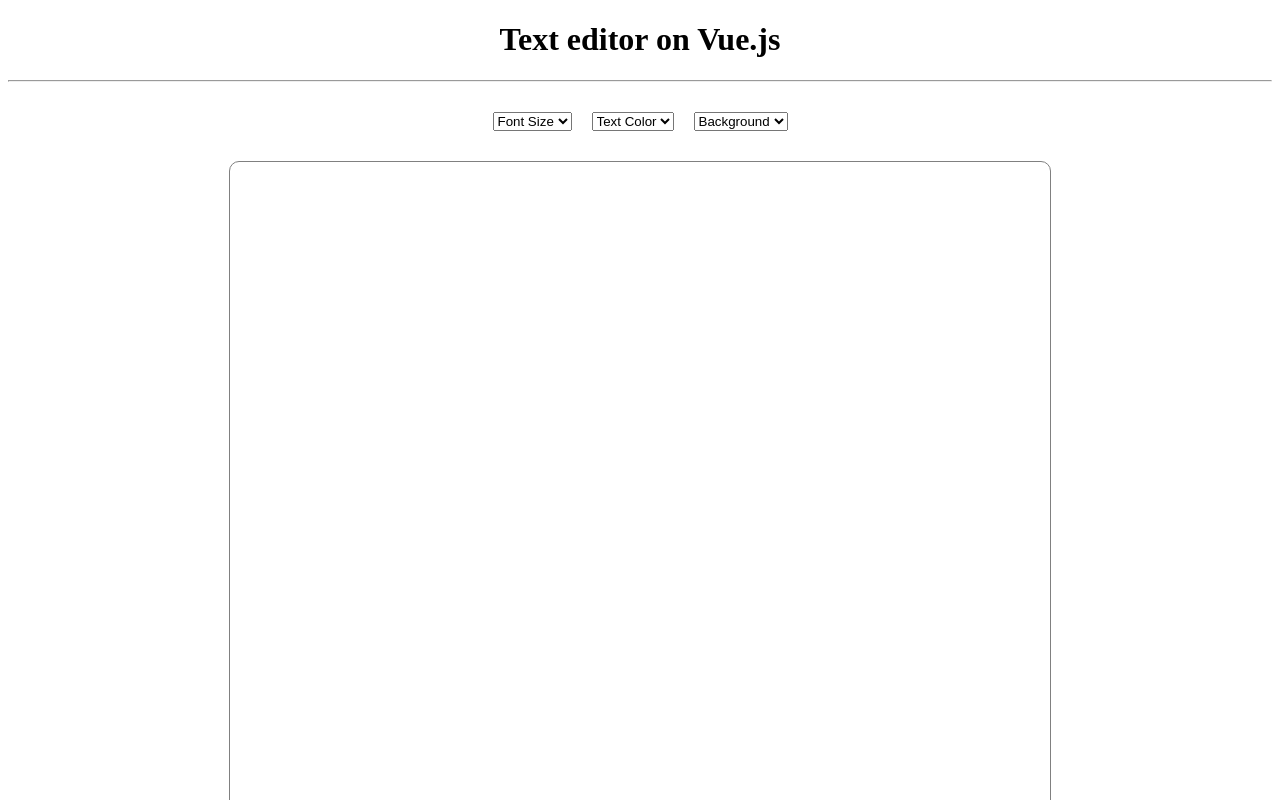
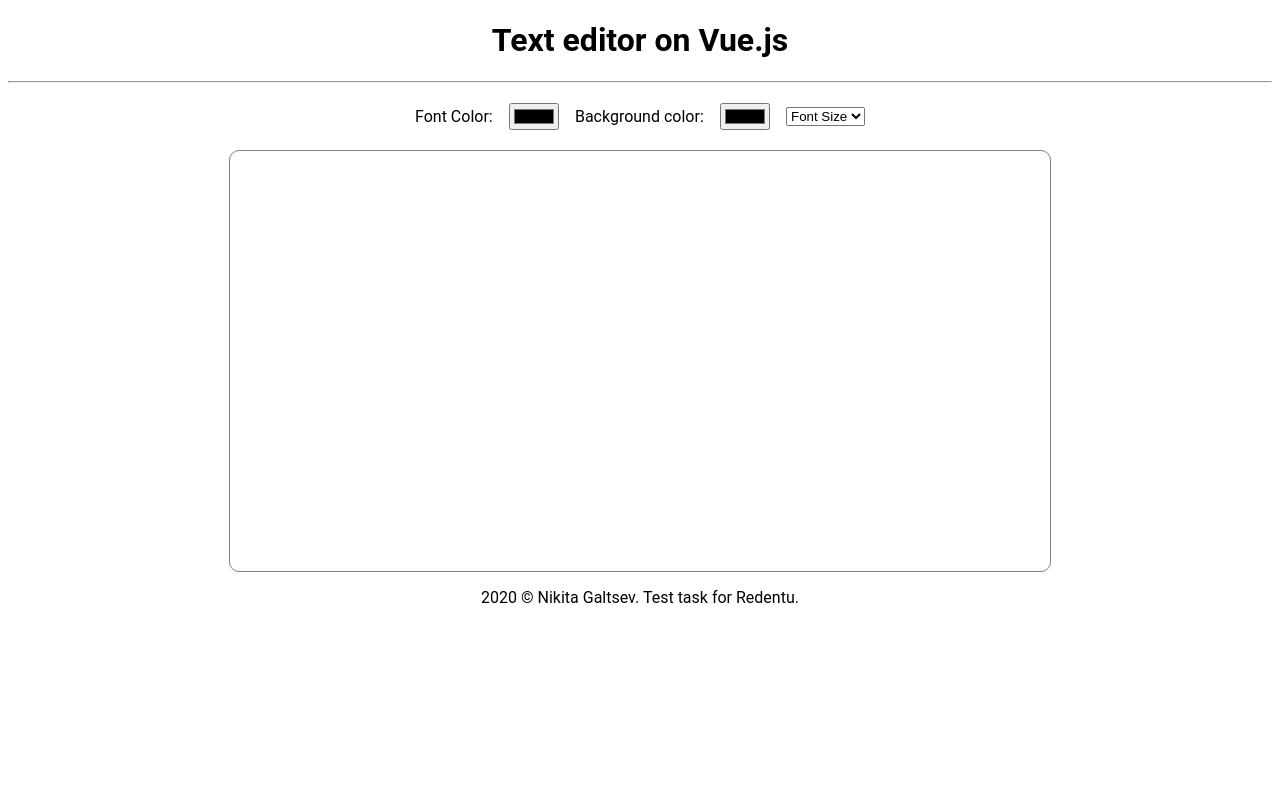
Before and after one commit to nikitagaltsev/vue-text-editor-test, a Vue app: page / in a window 1280 px wide. Shown: the top 800 px of the page. Built offline with nearby package versions, Linux system fonts and the light colour scheme.

Commit message:
updates for components

```diff
--- a/src/App.vue
+++ b/src/App.vue
@@ -1,47 +1,14 @@
 <template>
-  <div>
+  <div id="app">
     <header class="header"><h1>Text editor on Vue.js</h1></header>
     <hr />
     <main>
-      <div class="select-container">
-        <select class="select" v-model="selectedFont" @change="formatFontSize">
-          <option
-            value=""
-            disabled
-            class="select__option select__option_heading"
-            >Font Size</option
-          >
-          <option value="small" class="select__option">Small</option>
-          <option value="medium" class="select__option">Medium</option>
-          <option value="large" class="select__option">Large</option>
-        </select>
-
-        <select class="select" v-model="selectedColor" @change="formatColor">
-          <option
-            value=""
-            class="select__option select__option_heading"
-            disabled
-            >Text Color</option
-          >
-          <option value="red" class="select__option">Red</option>
-          <option value="green" class="select__option">Green</option>
-          <option value="blue" class="select__option">Blue</option>
-          <option value="black" class="select__option">Black</option>
-        </select>
-
-        <select class="select" v-model="selectedBG">
-          <option
-            value=""
-            class="select__option select__option_heading"
-            disabled
-            >Background</option
-          >
-          <option value="red" class="select__option">Red</option>
-          <option value="green" class="select__option">Green</option>
-          <option value="blue" class="select__option">Blue</option>
-          <option value="black" class="select__option">Black</option>
-        </select>
-      </div>
+      <Selectors
+        :formatting="formatting"
+        :selectedColor="selectedColor"
+        :selectedBG="selectedBG"
+        :selectedFontSize="selectedFontSize"
+      />
 
       <ContentEditable v-on:input="textEl = $event">
         {{ textEl }}
@@ -54,17 +21,18 @@
 </template>
 
 <script>
+import Selectors from "./components/Selectors";
 import ContentEditable from "./components/ContentEditable";
 export default {
   components: {
+    Selectors,
     ContentEditable,
   },
   data() {
     return {
-      selectedFont: "",
+      selectedFontSize: "",
       selectedColor: "",
       selectedBG: "",
-      selectedRange: null,
       textEl: "",
     };
   },
@@ -72,42 +40,24 @@
     getYear() {
       return new Date().getFullYear();
     },
-    formatFontSize() {
-      console.log(this.selectedFont);
-    },
-    formatColor() {
-      const sel = window.getSelection();
-      console.log(this.textEl);
-      console.dir(sel)
-      console.log(sel.anchorOffset, sel.focusOffset);
-      const span = `<span style="color: ${this.selectedColor}">${this.textEl.innerHTML
-        .split("")
-        .slice(sel.anchorOffset, sel.focusOffset)
-        .join("")}</span>`;
+    formatting(parameter, value) {
+      const range = window.getSelection().getRangeAt(0);
+      const span = document.createElement("span");
 
-      const before = this.textEl.innerHTML
-        .split("")
-        .slice(0, sel.anchorOffset)
-        .join("");
+      span.style[parameter] = value;
 
-      const after = this.textEl.innerHTML
-        .split("")
-        .slice(sel.focusOffset)
-        .join("");
-
-      console.log(before, after);
-      console.log(span);
-
-      this.textEl.innerHTML = ''
-      this.textEl.innerHTML = before + span + after;
-
-      console.log(this.textEl);
+      span.appendChild(range.extractContents());
+      range.insertNode(span);
     },
   },
 };
 </script>
 
 <style scoped>
+#app {
+  font-family: "Roboto", sans-serif;
+}
+
 .header {
   text-align: center;
 }
@@ -119,10 +69,18 @@
 .select-container {
   text-align: center;
   margin: 20px auto;
-  max-width: 600px;
+  max-width: 450px;
+  display: flex;
+  justify-content: space-between;
+  align-items: center;
 }
 
 .select {
   margin: 10px;
 }
+
+.color-input {
+  width: 50px;
+  height: 20px;
+}
 </style>
--- a/src/components/ContentEditable.vue
+++ b/src/components/ContentEditable.vue
@@ -5,7 +5,6 @@
     spellcheck="false"
     @input="getText"
   >
-
   </div>
 </template>
 
@@ -24,7 +23,7 @@
   padding: 10px;
   margin: 0 auto;
   width: 800px;
-  height: 800px;
+  height: 400px;
   align-self: center;
   border: 1px solid gray;
   border-radius: 10px;
--- /dev/null
+++ b/src/components/Selectors.vue
@@ -0,0 +1,42 @@
+<template>
+  <div class="select-container">
+    <label for="color">Font Color: </label>
+    <input
+      class="color-input"
+      type="color"
+      name="color"
+      @change="formatting('color', selectedColor)"
+      v-model="selectedColor"
+    />
+
+    <label for="bgcolor">Background color: </label>
+    <input
+      class="color-input"
+      type="color"
+      name="bgcolor"
+      @change="formatting('backgroundColor', selectedBG)"
+      v-model="selectedBG"
+    />
+
+    <select
+      class="select"
+      v-model="selectedFontSize"
+      @change="formatting('fontSize', selectedFontSize)"
+    >
+      <option value="" disabled class="select__option select__option_heading"
+        >Font Size</option
+      >
+      <option value="14px" class="select__option">Small</option>
+      <option value="30px" class="select__option">Medium</option>
+      <option value="40px" class="select__option">Large</option>
+    </select>
+  </div>
+</template>
+
+<script>
+export default {
+  props: ['formatting', 'selectedColor', 'selectedBG', 'selectedFontSize']
+};
+</script>
+
+<style scoped></style>
```
